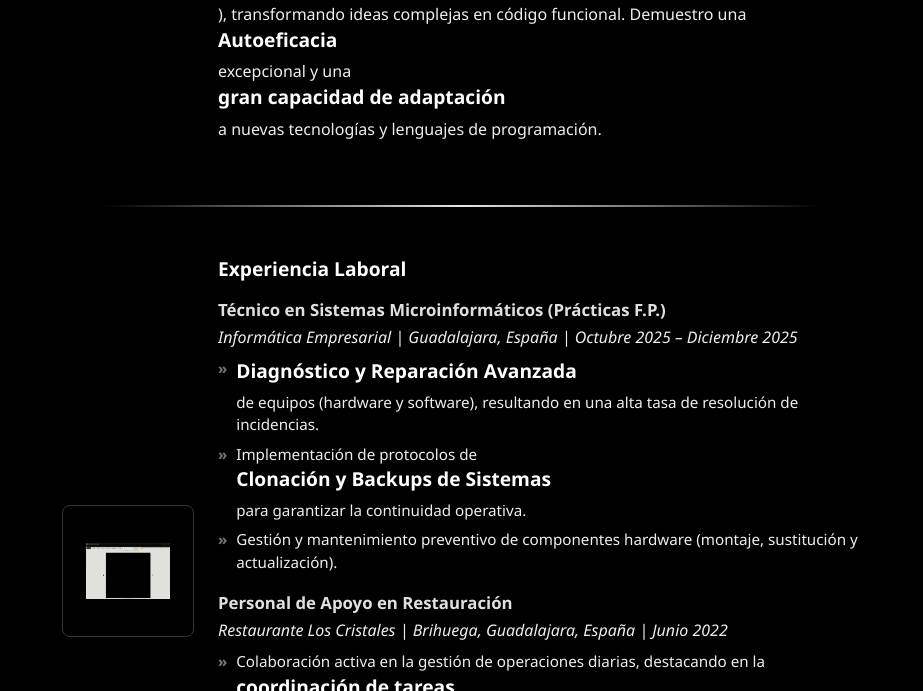
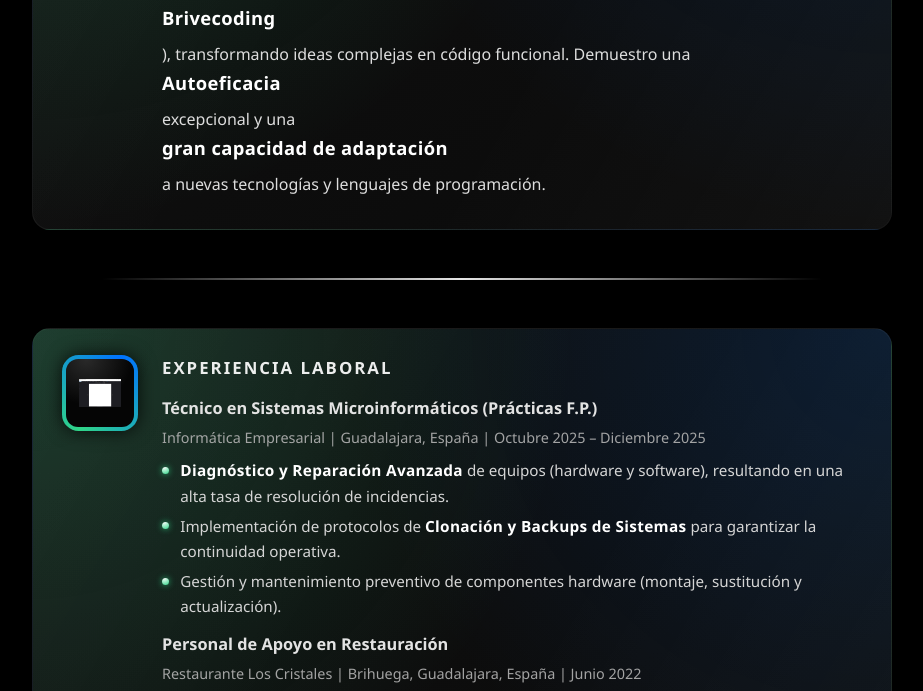
Before and after one commit to rdr-retro/rdr.webpage, a plain HTML site: page index.html in a window 1280 px wide. Shown: the part 1242-1933 px from the top of the page, without its empty margins (178-1101 px from the left). Drawn offline with Linux system fonts and the light colour scheme.

Commit message:
Add files via upload

```diff
--- a/index.html
+++ b/index.html
@@ -1,5 +1,6 @@
 <!DOCTYPE html>
 <html lang="es">
+
 
 <head>
     <meta charset="UTF-8" />
@@ -15,6 +16,12 @@
             --font-small: 0.9rem;
             --color-link: #0073ff;
             --color-link-hover: #30d588;
+
+            /* NUEVAS VARIABLES PARA LAS INFO-BOX */
+            --card-bg: rgba(18, 18, 18, 0.9);
+            --card-border: rgba(255, 255, 255, 0.06);
+            --card-shadow: 0 18px 45px rgba(0, 0, 0, 0.8);
+            --card-radius: 18px;
         }
 
         body {
@@ -213,9 +220,14 @@
             animation-delay: 3.7s;
         }
 
+        /* ===========================
+           NUEVO DISEÑO INFO-BOX
+           =========================== */
+
         .info-box {
+            position: relative;
             display: flex;
-            align-items: center;
+            align-items: flex-start;
             justify-content: flex-start;
             gap: 1.5rem;
             margin: 2.5rem auto;
@@ -223,7 +235,28 @@
             text-align: left;
             opacity: 0;
             animation: fadeInSmoky 0.9s ease forwards;
-            padding: 0 1rem;
+            padding: 1.6rem 1.8rem;
+            border-radius: var(--card-radius);
+            background:
+                radial-gradient(circle at top left, rgba(48, 213, 136, 0.20), transparent 55%),
+                radial-gradient(circle at top right, rgba(0, 115, 255, 0.15), transparent 55%),
+                linear-gradient(145deg, rgba(18, 18, 18, 0.95), rgba(10, 10, 10, 0.98));
+            border: 1px solid var(--card-border);
+            box-shadow: var(--card-shadow);
+            overflow: hidden;
+        }
+
+        .info-box::before {
+            content: "";
+            position: absolute;
+            inset: 0;
+            background: linear-gradient(120deg,
+                    rgba(255, 255, 255, 0.03),
+                    transparent 40%,
+                    transparent 60%,
+                    rgba(255, 255, 255, 0.03));
+            pointer-events: none;
+            mix-blend-mode: screen;
         }
 
         /* Ajuste de los delays para las cajas de información */
@@ -243,80 +276,119 @@
             animation-delay: 3.2s;
         }
 
-        /* Nuevo delay para la caja extra */
         .info-box:nth-of-type(5) {
             animation-delay: 3.9s;
         }
 
-
         .colored-rectangle {
+            position: relative;
             flex-shrink: 0;
-            width: 15vw;
-            min-width: 80px;
-            max-width: 120px;
-            height: auto;
-            aspect-ratio: 1 / 1;
-            padding: 5px;
-            background: transparent;
-            border: 1px solid #333;
-            overflow: hidden;
+            width: 72px;
+            height: 72px;
+            padding: 2px;
+            border-radius: 22%;
+            background: conic-gradient(from 210deg,
+                    #30d588,
+                    #0073ff,
+                    #30d588);
             display: flex;
             align-items: center;
             justify-content: center;
-            border-radius: 8px;
+            box-shadow: 0 0 18px rgba(0, 0, 0, 0.8);
+        }
+
+        .colored-rectangle::after {
+            content: "";
+            position: absolute;
+            inset: 4px;
+            border-radius: 18%;
+            background: radial-gradient(circle at 30% 0%, rgba(255, 255, 255, 0.15), transparent 55%),
+                #050505;
         }
 
         .colored-rectangle img {
-            width: 70%;
-            height: 70%;
+            position: relative;
+            width: 58%;
+            height: 58%;
             object-fit: contain;
-            filter: invert(1);
-            border: none;
-            background-color: transparent;
-            animation: none !important;
-            opacity: 1 !important;
+            z-index: 1;
         }
 
         .info-text {
+            position: relative;
+            z-index: 1;
             flex-grow: 1;
             font-size: var(--font-medium);
             color: #eee;
             font-weight: 500;
-            line-height: 1.5;
+            line-height: 1.6;
         }
 
         .info-text strong {
             display: block;
-            font-size: 1.2rem;
-            margin-bottom: 0.3rem;
-            color: #fff;
+            font-size: 1.15rem;
+            margin-bottom: 0.6rem;
+            color: #ffffff;
+            letter-spacing: 0.02em;
+        }
+
+        .info-text > strong {
+            text-transform: uppercase;
+            font-size: 1.05rem;
+            letter-spacing: 0.12em;
+            opacity: 0.92;
         }
 
         .info-text h3 {
-            font-size: 1.05rem;
-            margin: 0.8rem 0 0.2rem 0;
-            color: #e0e0e0;
+            font-size: 1.02rem;
+            margin: 0.8rem 0 0.25rem 0;
+            color: #e3e3e3;
+        }
+
+        .info-text em {
+            font-size: 0.9rem;
+            color: #b0b0b0;
+            font-style: normal;
+            opacity: 0.92;
+        }
+
+        .info-text p {
+            margin-top: 0.5rem;
+            margin-bottom: 0.4rem;
+            color: #dddddd;
         }
 
         .info-text ul {
             list-style: none;
             padding-left: 0;
             margin-top: 0.5rem;
+            margin-bottom: 0.3rem;
         }
 
         .info-text li {
-            margin-bottom: 0.4rem;
+            margin-bottom: 0.35rem;
             padding-left: 1.2em;
             position: relative;
             font-size: 0.95rem;
+            color: #d5d5d5;
         }
 
         .info-text li::before {
-            content: '»';
+            content: '';
             position: absolute;
             left: 0;
-            color: #777;
-            font-weight: bold;
+            top: 0.55em;
+            width: 7px;
+            height: 7px;
+            border-radius: 50%;
+            background: radial-gradient(circle at 30% 0%, #ffffff, #30d588);
+            box-shadow: 0 0 6px rgba(48, 213, 136, 0.8);
+        }
+
+        .info-text li strong {
+            display: inline;
+            font-size: 0.96rem;
+            color: #ffffff;
         }
 
         @keyframes fadeInSmoky {
@@ -362,16 +434,15 @@
 
             .info-box {
                 flex-direction: column;
-                text-align: center;
+                text-align: left;
                 gap: 1rem;
-                padding: 1rem 0;
+                padding: 1.3rem 1.2rem;
             }
 
             .colored-rectangle {
-                width: 100px;
-                min-width: 100px;
-                max-width: 100px;
-                aspect-ratio: 1 / 1;
+                width: 68px;
+                height: 68px;
+                margin-bottom: 0.3rem;
             }
 
             .info-text {
@@ -379,7 +450,7 @@
             }
 
             .info-text strong {
-                text-align: center;
+                text-align: left;
             }
 
             .info-text h3 {
@@ -388,7 +459,7 @@
 
             .info-text ul {
                 text-align: left;
-                margin: 0;
+                margin: 0.2rem 0;
             }
 
             .white-line {
@@ -427,10 +498,8 @@
 
             body {
                 padding: 1.5cm 1.5cm;
-                /* Márgenes internos simulados para consistencia */
             }
 
-            /* === FORZAR LAYOUT DE ESCRITORIO === */
             section,
             #project-2d {
                 width: 100% !important;
@@ -440,7 +509,6 @@
                 text-align: left !important;
             }
 
-            /* === RESTAURAR CENTRADO PARA CABECERA Y LOGO === */
             .hero,
             .header-cv {
                 text-align: center !important;
@@ -452,7 +520,6 @@
                 margin: 0 auto !important;
                 display: block !important;
                 max-width: 200px !important;
-                /* Controlar tamaño en print */
             }
 
             .header-cv h2,
@@ -462,7 +529,6 @@
                 width: 100% !important;
             }
 
-            /* Forzar que el resto del contenido siga a la izquierda */
             .info-box {
                 display: flex !important;
                 flex-direction: row !important;
@@ -472,6 +538,10 @@
                 page-break-inside: avoid;
                 break-inside: avoid;
                 width: 100% !important;
+                border-radius: 12px !important;
+                background: #000000 !important;
+                border: 1px solid #333 !important;
+                box-shadow: none !important;
             }
 
             .colored-rectangle {
@@ -479,8 +549,14 @@
                 width: 70px !important;
                 height: 70px !important;
                 background: linear-gradient(135deg, #0073ff, #30d588) !important;
+                border-radius: 18% !important;
                 border: 1px solid #333 !important;
-                /* Borde sutil por si falla el fondo */
+            }
+
+            .colored-rectangle::after {
+                inset: 4px !important;
+                border-radius: 16% !important;
+                background: #000 !important;
             }
 
             .info-text {
@@ -490,7 +566,6 @@
                 color: #eee !important;
             }
 
-            /* Alineación estricta de textos */
             .header-cv h2,
             .info-text strong,
             .info-text h3,
@@ -500,14 +575,12 @@
                 color: white !important;
             }
 
-            /* === RESTAURAR DEGRADADOS Y LINEAS === */
             .title-gradient {
                 background: linear-gradient(to right, #30d588, #0073ff) !important;
                 -webkit-background-clip: text !important;
                 background-clip: text !important;
                 -webkit-text-fill-color: transparent !important;
                 color: #30d588 !important;
-                /* Fallback legible */
             }
 
             .white-line {
@@ -519,13 +592,11 @@
                 border: none !important;
             }
 
-            /* === OCULTAR ELEMENTOS NO DESEADOS === */
             header#top-header,
             .dev-badge {
                 display: none !important;
             }
 
-            /* === COLORES DE ENLACES === */
             a {
                 color: #0073ff !important;
                 text-decoration: none !important;
@@ -533,6 +604,7 @@
         }
     </style>
 </head>
+
 
 <body>
     <header id="top-header">
@@ -546,9 +618,11 @@
         </nav>
     </header>
 
+
     <section class="hero">
         <img src="logo2.png" alt="Logo Principal" />
     </section>
+
 
     <section id="project-2d">
         <div class="header-cv">
@@ -559,6 +633,7 @@
                 Descargar CV (PDF)
             </button>
         </div>
+
 
         <div class="contact-info">
             <div class="contact-item">
@@ -579,7 +654,9 @@
             </div>
         </div>
 
+
         <hr class="white-line" />
+
 
         <div class="info-box">
             <div class="colored-rectangle">
@@ -606,7 +683,9 @@
             </div>
         </div>
 
+
         <hr class="white-line" />
+
 
         <div class="info-box">
             <div class="colored-rectangle">
@@ -614,6 +693,7 @@
             </div>
             <div class="info-text">
                 <strong>Experiencia Laboral</strong>
+
 
                 <h3>Técnico en Sistemas Microinformáticos (Prácticas F.P.)</h3>
                 <em>Informática Empresarial | Guadalajara, España | Octubre 2025 – Diciembre 2025</em>
@@ -628,6 +708,7 @@
                         actualización).</li>
                 </ul>
 
+
                 <h3>Personal de Apoyo en Restauración</h3>
                 <em>Restaurante Los Cristales | Brihuega, Guadalajara, España | Junio 2022</em>
                 <ul>
@@ -641,7 +722,9 @@
             </div>
         </div>
 
+
         <hr class="white-line" />
+
 
         <div class="info-box">
             <div class="colored-rectangle">
@@ -650,13 +733,16 @@
             <div class="info-text">
                 <strong>Educación y Formación</strong>
 
+
                 <h3>Grado Medio en Sistemas Microinformáticos y Redes (SMR)</h3>
                 <em>I.E.S. Brianda de Mendoza | Guadalajara, España | Finalizado en 2025</em>
                 <p>
                     Formación integral en infraestructura de red, sistemas operativos, y mantenimiento de equipos.
                 </p>
 
+
                 <h3>Educación Secundaria Obligatoria</h3>
+
 
                 <p style="margin-top: 1rem;">
                     <strong>Idiomas:</strong> Español (Nativo) | Inglés (Nivel A2/B1 - Lectura técnica y comprensión
@@ -665,7 +751,9 @@
             </div>
         </div>
 
+
         <hr class="white-line" />
+
 
         <div class="info-box">
             <div class="colored-rectangle">
@@ -708,17 +796,21 @@
             </div>
         </div>
 
+
         <hr class="white-line" />
+
 
         <div class="info-box">
             <div class="colored-rectangle">
-                <img src="logo2.png" alt="Icono Proyecto Personal" />
+                <img src="gb.png" alt="Icono Proyecto Personal" />
             </div>
             <div class="info-text">
                 <strong>Proyecto Personal: Green Blue Studios (Cofundador)</strong>
 
+
                 <h3>Desarrollo de Videojuegos <a href="https://rdr-retro.github.io/Green-Blue-Studios/"
                         target="_blank">Ver Proyecto</a></h3>
+
 
                 <ul>
                     <li><strong>Desarrollo de Herramientas en Java:</strong> Creación de un conjunto de utilidades en
@@ -733,9 +825,12 @@
             </div>
         </div>
 
+
         <hr class="white-line" />
+
 
     </section>
 </body>
 
+
 </html>
```
